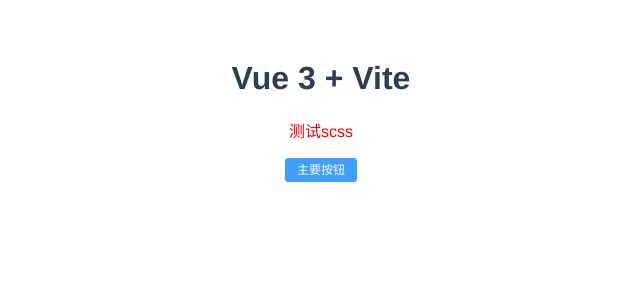
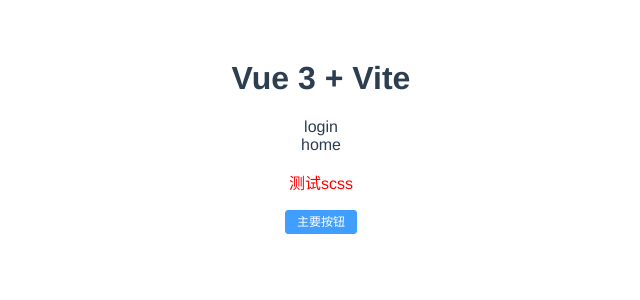
Before and after one commit to gujianxin1022/v3, a Vue app: page / in a window 1280 px wide. Shown: the top 300 px of the page, without its empty margins (319-959 px from the left). Built offline with nearby package versions, Linux system fonts and the light colour scheme.

Commit message:
[init]增加别名@配置，setup语法糖使用

```diff
--- a/src/components/HelloWorld.vue
+++ b/src/components/HelloWorld.vue
@@ -1,16 +1,18 @@
 <script setup>
 import { ref } from 'vue'
+import login from '@/pages/login.vue'
+import home from '@/pages/home.vue'
 
 defineProps({
   msg: String
 })
 
-const count = ref(0)
 </script>
 
 <template>
   <h1>{{ msg }}</h1>
-
+  <login />
+  <home />
   <div class="test-style">
     <p>测试scss</p>
   </div>
@@ -19,8 +21,8 @@
 
 <style scoped lang="scss">
 .test-style {
-  p{
-    color:red
+  p {
+    color: red;
   }
 }
 </style>
--- /dev/null
+++ b/src/pages/home.vue
@@ -0,0 +1,10 @@
+<template>home</template>
+
+<script>
+export default {
+
+}
+</script>
+
+<style>
+</style>
--- /dev/null
+++ b/src/pages/login.vue
@@ -0,0 +1,9 @@
+<template>
+    <div>login</div>
+</template>
+
+<script setup>
+</script>
+
+<style>
+</style>
--- a/vite.config.js
+++ b/vite.config.js
@@ -1,5 +1,6 @@
 import { defineConfig } from 'vite'
 import vue from '@vitejs/plugin-vue'
+import path from 'path'
 
 // https://vitejs.dev/config/
 export default defineConfig({
@@ -10,5 +11,11 @@
         additionalData: `$injectedColor: orange;`
       }
     }
+  },
+  resolve: {
+    alias: [{
+      find: '@',
+      replacement: path.join(__dirname, 'src')
+    }]
   }
 })
```
